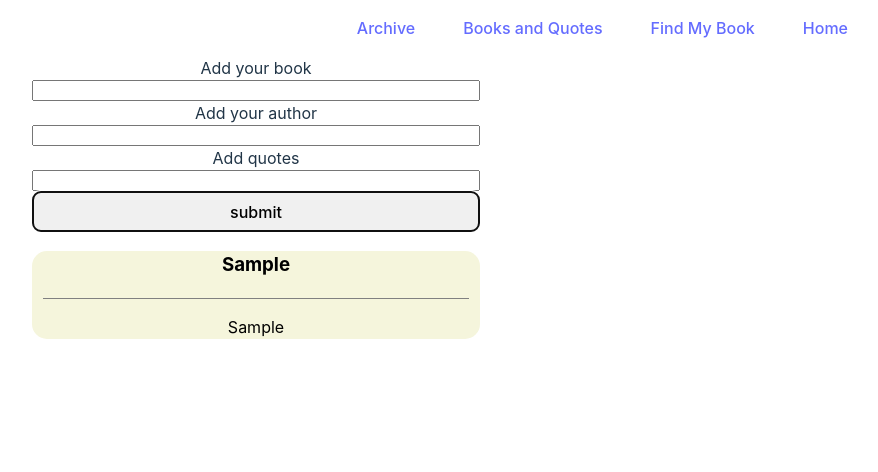
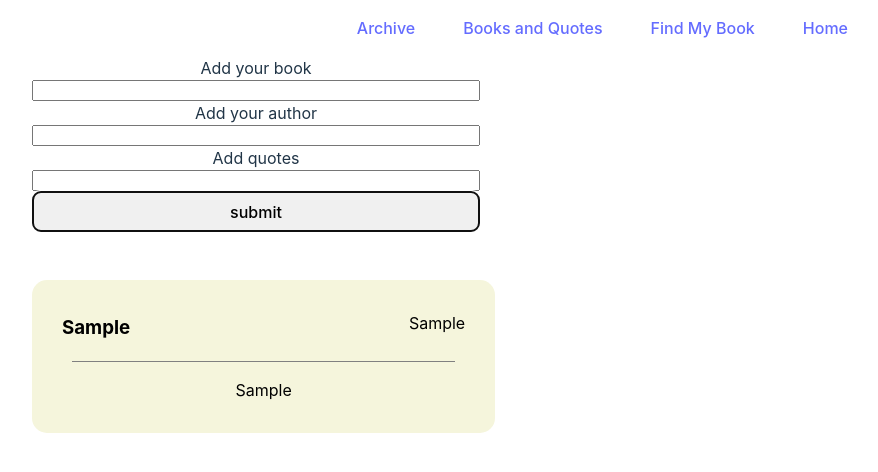
Before and after one commit to lenayoo/lenalibrary, a React (Vite) app: page /booksandquotes in a window 1280 px wide. Both pictures are taken after typing "Sample", "Sample", "Sample" into the empty fields and a click on the button "submit". Shown: the top 472 px of the page, without its empty margins (384-1262 px from the left). Built offline with nearby package versions, Linux system fonts and the light colour scheme.

Commit message:
add css for author

```diff
--- a/src/pages/Form.tsx
+++ b/src/pages/Form.tsx
@@ -67,7 +67,10 @@ function Form() {
       {savedBooks &&
         savedBooks.map((book, index) => (
           <div key={index} className="book-list">
-            <h3>{book.bookTitle}</h3>
+            <div className="book-list__top">
+              <h3>{book.bookTitle}</h3>
+              <p>{book.author}</p>
+            </div>
             <div className="line"></div>
             <p>{book.quotesInput}</p>
           </div>
--- a/src/pages/styles.css
+++ b/src/pages/styles.css
@@ -65,11 +65,13 @@ li {
 }
 
 .book-list {
-  width: 100%;
+  width: 90%;
   height: fit-content;
   background-color: beige;
   color: black;
   border-radius: 15px;
+  padding: 15px 30px;
+  margin: 3em auto;
 }
 
 .line {
@@ -77,6 +79,11 @@ li {
   height: 1px;
   background-color: gray;
   margin: 0 auto;
+}
+
+.book-list__top {
+  display: flex;
+  justify-content: space-between;
 }
 
 /* find book */
```
